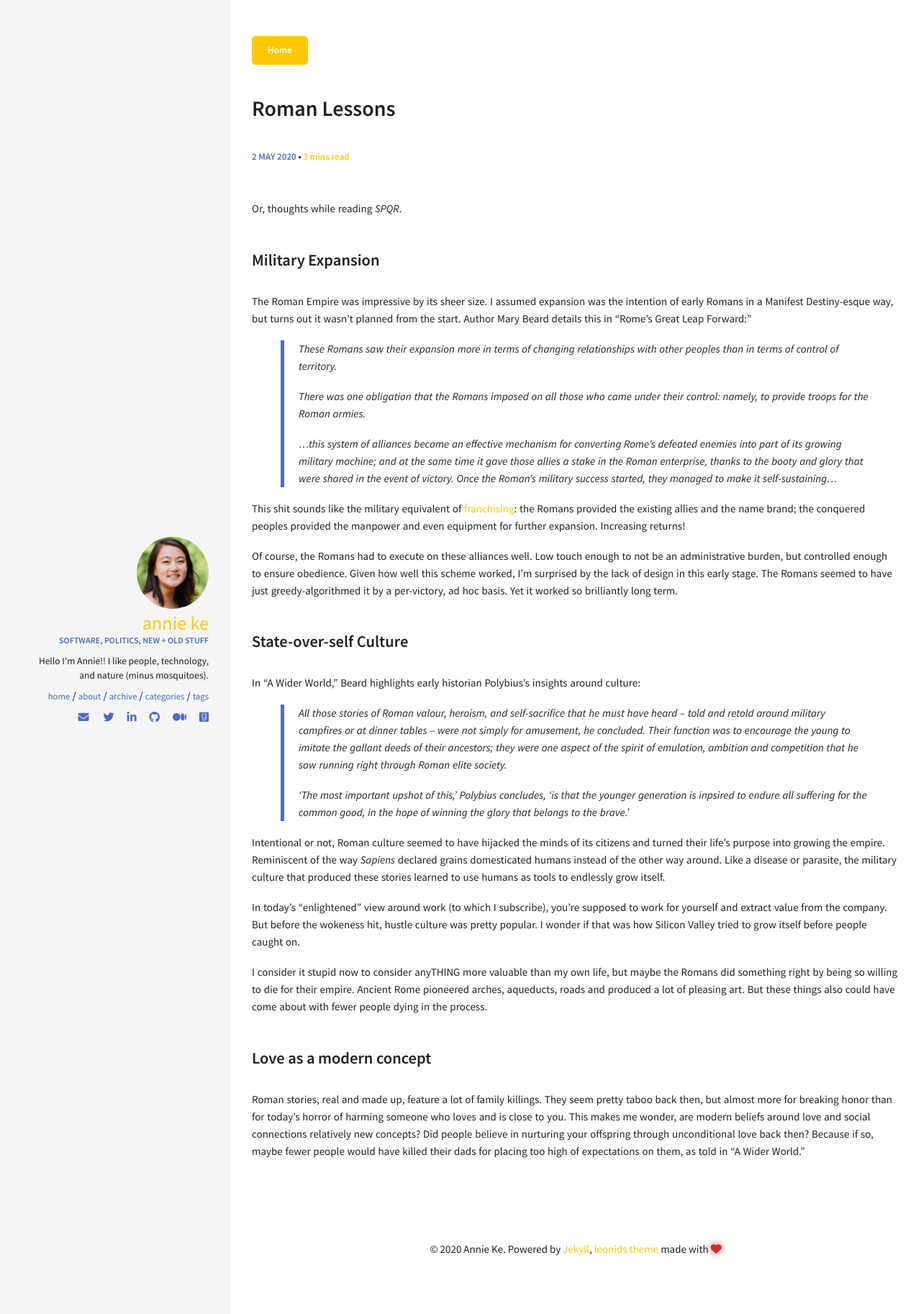
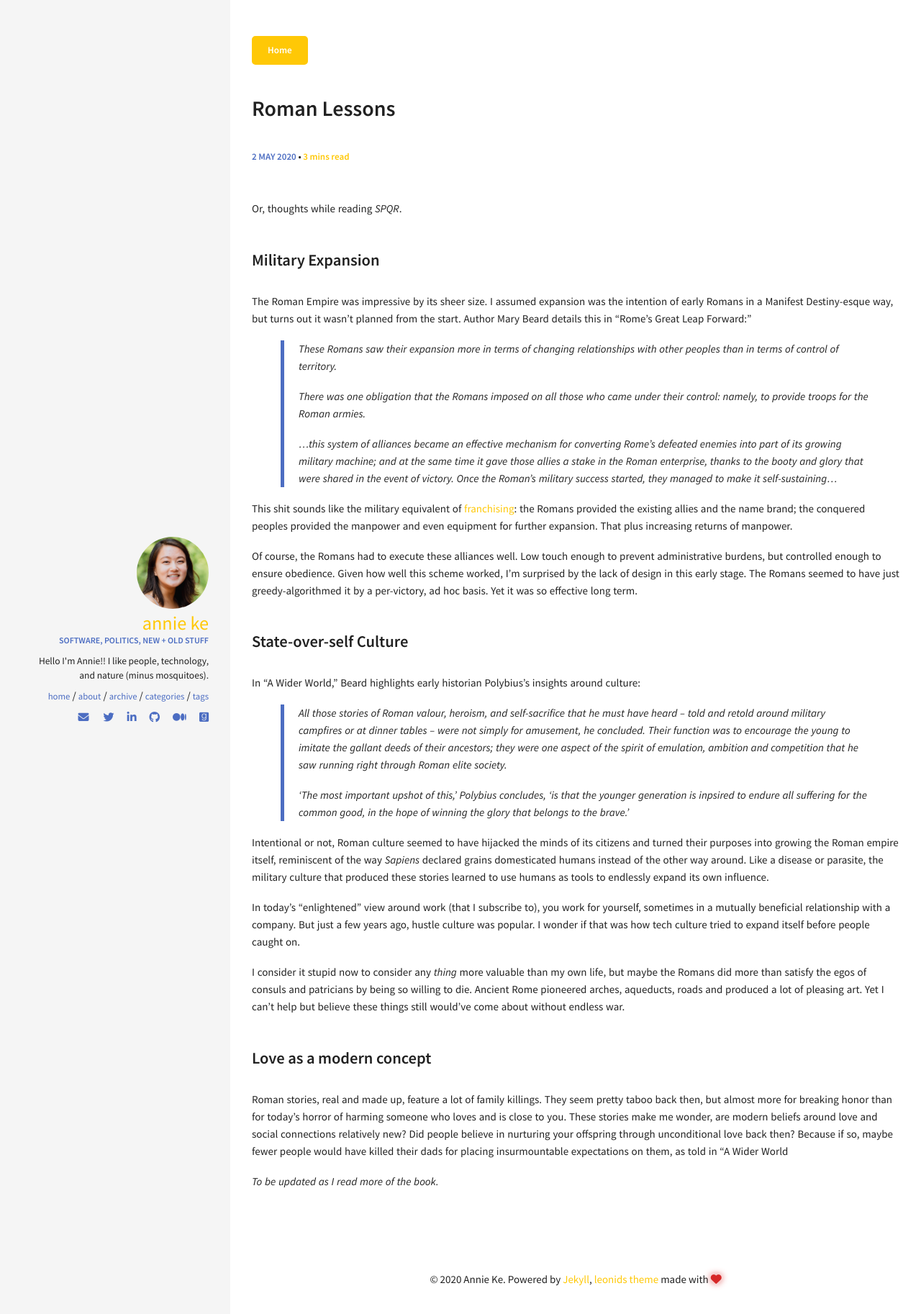
Before and after one commit to annieke/annieke.github.io, a Jekyll site: the page built from _posts/2020-05-02-roman-lessons.md, in a window 1280 px wide. Shown: the top 1826 px of the page at 72% size. Built offline with Jekyll 4.4.1, drawn with Linux system fonts in a browser that asks for light colours; nearby versions of some CDN libraries.

Commit message:
roman lessons revisions

```diff
--- a/_posts/2020-05-02-roman-lessons.md
+++ b/_posts/2020-05-02-roman-lessons.md
@@ -19,9 +19,9 @@ The Roman Empire was impressive by its sheer size. I assumed expansion was the i
 >
 > ...this system of alliances became an effective mechanism for converting Rome's defeated enemies into part of its growing military machine; and at the same time it gave those allies a stake in the Roman enterprise, thanks to the booty and glory that were shared in the event of victory. Once the Roman's military success started, they managed to make it self-sustaining...
 
-This shit sounds like the military equivalent of [franchising](https://en.wikipedia.org/wiki/Franchising): the Romans provided the existing allies and the name brand; the conquered peoples provided the manpower and even equipment for further expansion. Increasing returns!
+This shit sounds like the military equivalent of [franchising](https://en.wikipedia.org/wiki/Franchising): the Romans provided the existing allies and the name brand; the conquered peoples provided the manpower and even equipment for further expansion. That plus increasing returns of manpower.
 
-Of course, the Romans had to execute on these alliances well. Low touch enough to not be an administrative burden, but controlled enough to ensure obedience. Given how well this scheme worked, I'm surprised by the lack of design in this early stage. The Romans seemed to have just greedy-algorithmed it by a per-victory, ad hoc basis. Yet it worked so brilliantly long term.
+Of course, the Romans had to execute these alliances well. Low touch enough to prevent administrative burdens, but controlled enough to ensure obedience. Given how well this scheme worked, I'm surprised by the lack of design in this early stage. The Romans seemed to have just greedy-algorithmed it by a per-victory, ad hoc basis. Yet it was so effective long term.
 
 ### State-over-self Culture
 
@@ -31,12 +31,14 @@ In "A Wider World," Beard highlights early historian Polybius's insights around
 >
 > 'The most important upshot of this,' Polybius concludes, 'is that the younger generation is inpsired to endure all suffering for the common good, in the hope of winning the glory that belongs to the brave.'
 
-Intentional or not, Roman culture seemed to have hijacked the minds of its citizens and turned their life's purpose into growing the empire. Reminiscent of the way *Sapiens* declared grains domesticated humans instead of the other way around. Like a disease or parasite, the military culture that produced these stories learned to use humans as tools to endlessly grow itself.
+Intentional or not, Roman culture seemed to have hijacked the minds of its citizens and turned their purposes into growing the Roman empire itself, reminiscent of the way *Sapiens* declared grains domesticated humans instead of the other way around. Like a disease or parasite, the military culture that produced these stories learned to use humans as tools to endlessly expand its own influence.
 
-In today's "enlightened" view around work (to which I subscribe), you're supposed to work for yourself and extract value from the company. But before the wokeness hit, hustle culture was pretty popular. I wonder if that was how Silicon Valley tried to grow itself before people caught on.
+In today's "enlightened" view around work (that I subscribe to), you work for yourself, sometimes in a mutually beneficial relationship with a company. But just a few years ago, hustle culture was popular. I wonder if that was how tech culture tried to expand itself before people caught on.
 
-I consider it stupid now to consider anyTHING more valuable than my own life, but maybe the Romans did something right by being so willing to die for their empire. Ancient Rome pioneered arches, aqueducts, roads and produced a lot of pleasing art. But these things also could have come about with fewer people dying in the process.
+I consider it stupid now to consider any *thing* more valuable than my own life, but maybe the Romans did more than satisfy the egos of consuls and patricians by being so willing to die. Ancient Rome pioneered arches, aqueducts, roads and produced a lot of pleasing art. Yet I can't help but believe these things still would've come about without endless war.
 
 ### Love as a modern concept
 
-Roman stories, real and made up, feature a lot of family killings. They seem pretty taboo back then, but almost more for breaking honor than for today's horror of harming someone who loves and is close to you. This makes me wonder, are modern beliefs around love and social connections relatively new concepts? Did people believe in nurturing your offspring through unconditional love back then? Because if so, maybe fewer people would have killed their dads for placing too high of expectations on them, as told in "A Wider World."
+Roman stories, real and made up, feature a lot of family killings. They seem pretty taboo back then, but almost more for breaking honor than for today's horror of harming someone who loves and is close to you. These stories make me wonder, are modern beliefs around love and social connections relatively new? Did people believe in nurturing your offspring through unconditional love back then? Because if so, maybe fewer people would have killed their dads for placing insurmountable expectations on them, as told in "A Wider World
+
+*To be updated as I read more of the book.*
```
